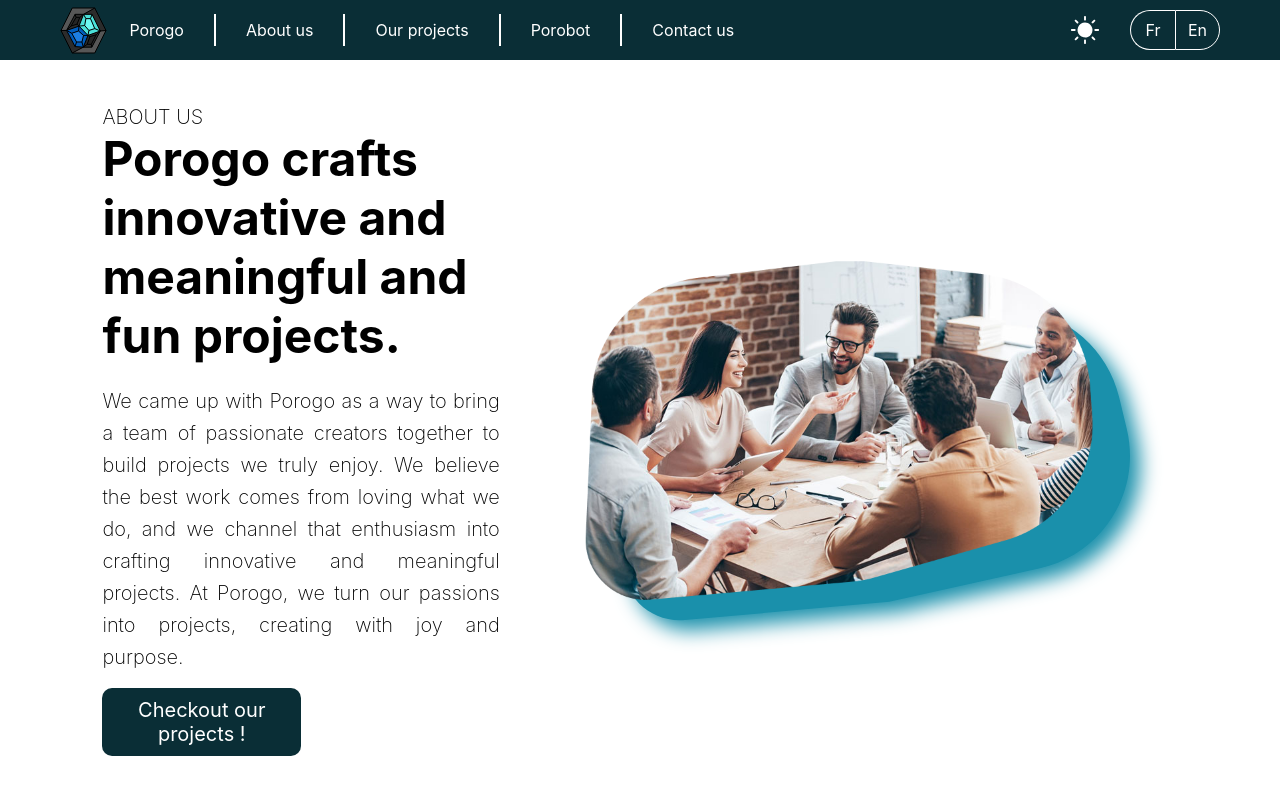
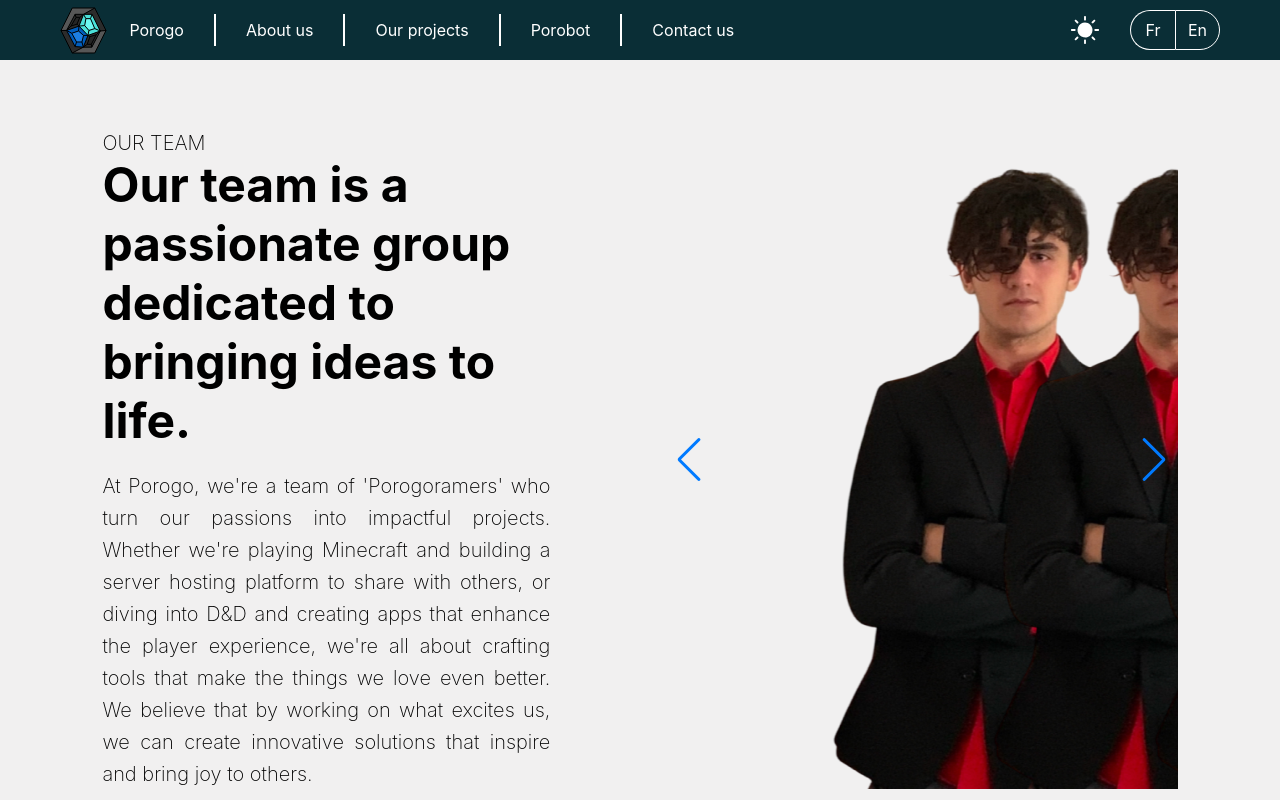
Before and after one commit to Porogoramer/porogoramer.com, a React app in the folder porogo/frontend/: page /about in a window 1280 px wide. Shown: the top 800 px of the page. Built offline with nearby package versions, Linux system fonts and the light colour scheme; the HTML template or start-up script is replaced by a standard one.

Commit message:
progress : start section team
Text fully implemented but struggling with carousel.

```diff
--- a/porogo/frontend/src/components/views/About.tsx
+++ b/porogo/frontend/src/components/views/About.tsx
@@ -6,6 +6,7 @@ import 'swiper/css';
 import 'swiper/css/navigation';
 import 'swiper/css/pagination';
 import 'swiper/css/scrollbar';
+import 'swiper/css/a11y';
 
 /**
  *
@@ -13,6 +14,8 @@ import 'swiper/css/scrollbar';
 export default function About() {
     const people = ['Yaneric', 'Axel', 'Rida', 'Emilie', 'Noah'];
     return <>
+        {
+            /*}
         <section className='intro'>
             <div className='text'>
                 <h4 className='subtitle'>ABOUT US</h4>
@@ -34,6 +37,7 @@ export default function About() {
                 </div>
             </div>
         </section>
+            */}
         <section className='team'>
             <div className='text'>
                 <h4 className='subtitle'>OUR TEAM</h4>
@@ -49,15 +53,18 @@ export default function About() {
             <div className='carousel-part'>
                 <Swiper
                     modules={[Navigation, Pagination, Scrollbar, A11y]}
-                    spaceBetween={30}
+                    spaceBetween={-30}
                     slidesPerView={3}
-                    loop
-                    onSlideChange={() => console.log('slide change')}
-                    onSwiper={(swiper) => console.log(swiper)}>
+                    loop={true}
+                    centeredSlides={true}
+                    grabCursor={true}
+                    navigation={true}
+                    className='carousel-container'
+                >
                     {people.map(person => (
-                        <div className='person' key={person}>
-                            <SwiperSlide><img src='/static/assets/images/yaneric.png'></img></SwiperSlide>
-                        </div>
+                        <SwiperSlide className='image' key={person}>
+                            <img src='/static/assets/images/yaneric.png'></img>
+                        </SwiperSlide>
                     ))}
                 </Swiper>
             </div>
--- a/porogo/frontend/static/styles/common/_variables.scss
+++ b/porogo/frontend/static/styles/common/_variables.scss
@@ -35,7 +35,7 @@ $underTitleText-weight: normal;
 $mediumTitle-size: 1rem;
 
 
-//NEW DESIGN FONTS (Used in about us, 2024-12-22)
+//NEW DESIGN FONTS (Used in 'about us', 2024-12-22)
 
 //Subtitle
 $newsubTitleText-size: 1.25rem;
--- a/porogo/frontend/static/styles/views/_about.scss
+++ b/porogo/frontend/static/styles/views/_about.scss
@@ -1,5 +1,5 @@
 @use "../common/variables" as *;
-
+/*
 .intro{
     height: $body-height;
     display: flex;
@@ -62,8 +62,9 @@
     }
 
 }
+*/
 
-.team{
+.team {
     height: 100vh;
     display: flex;
     align-items: center;
@@ -71,23 +72,28 @@
     flex-direction: row;
     background-color: $light-gray;
 
-    .text{
+    .text {
         display: flex;
-        align-items: left;
+        align-items: flex-start;
         justify-content: center;
         flex-direction: column;
         width: 35%;
         margin-left: 8%;
     }
 
-    .carousel-part{
+    .carousel-part {
         display: flex;
-        width: 45%;
+        width: 40%;
         align-items: center;
-        justify-self: center;
+        justify-content: center;
         margin-right: 8%;
+        overflow: hidden;
+    }
+
+    .carousel-container{
     }
 }
+
 
 
 
```
